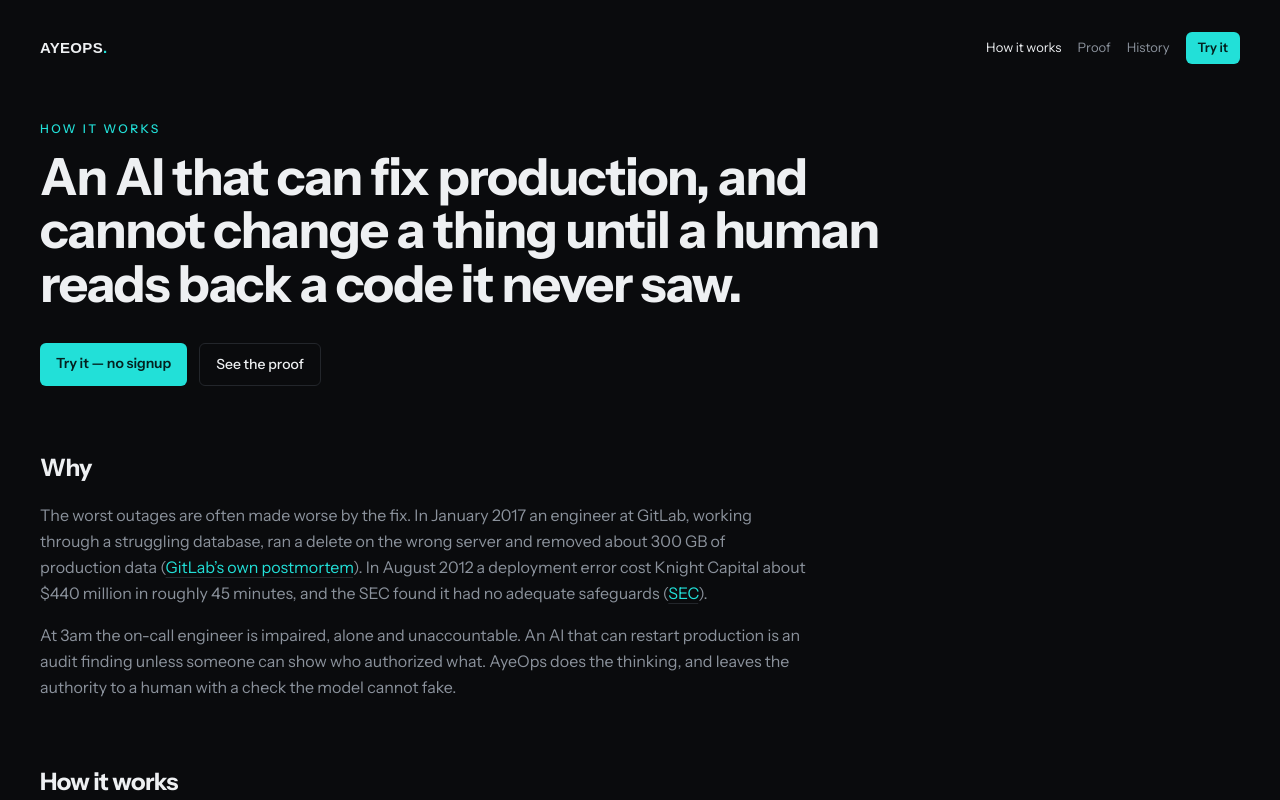
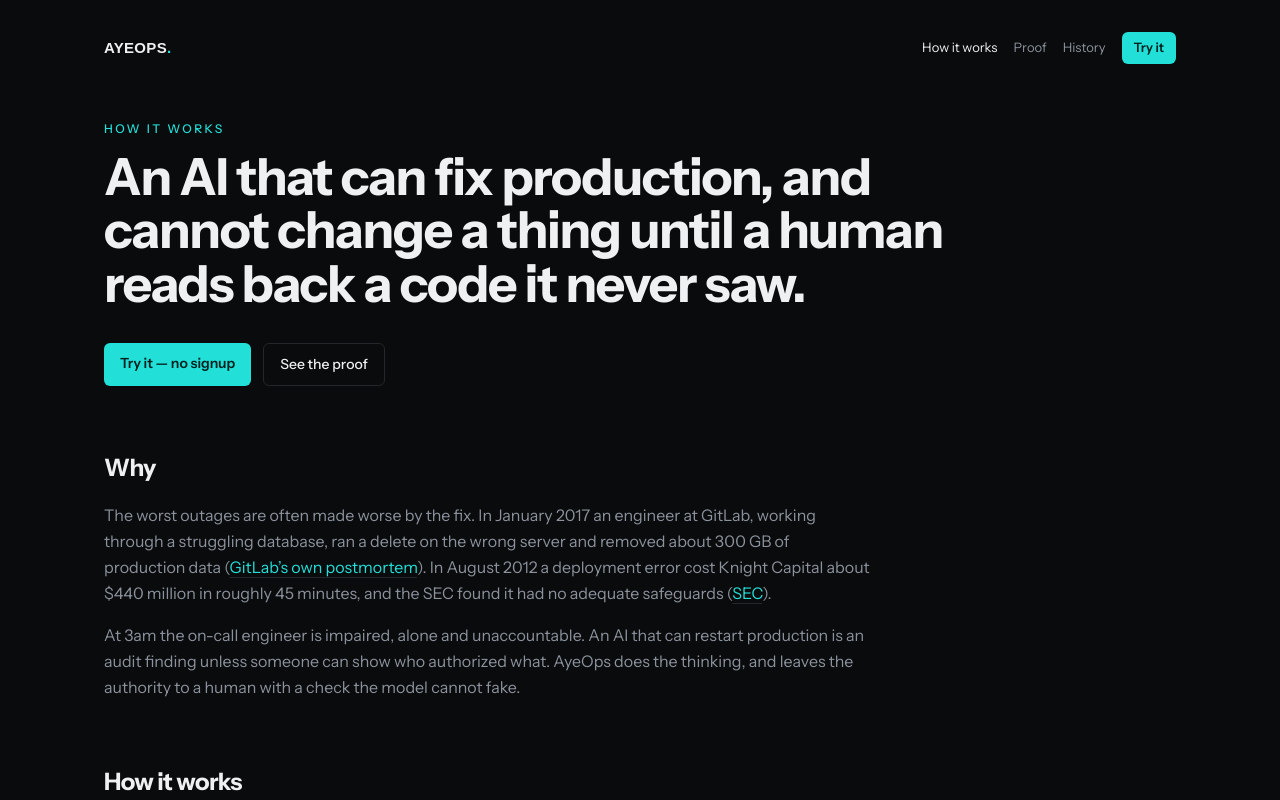
Before and after one commit to DevHusnainAi/ayeops, a Next.js app in the folder web/: page /how in a window 1280 px wide. Shown: the top 800 px of the page. Built offline with nearby package versions, Linux system fonts and the light colour scheme; a web font is replaced by a local one.

Commit message:
Start, How and Proof pages back to one shared width; only the dashboard is full width

```diff
--- a/web/app/page.tsx
+++ b/web/app/page.tsx
@@ -118,7 +118,7 @@ function Welcome({ onStart }: { onStart: (withMic: boolean, autopilot?: boolean,
             "radial-gradient(46rem 30rem at 8% 92%, color-mix(in oklab, var(--color-remediating) 8%, transparent), transparent 55%)",
         }}
       />
-      <div className="relative mx-auto flex min-h-dvh w-full flex-col px-6 py-8 lg:px-10">
+      <div className="relative mx-auto flex min-h-dvh mx-auto max-w-6xl flex-col px-6 py-8 lg:px-10">
         <header className="flex items-center justify-between gap-4">
           <span className="font-mono text-[15px] font-semibold tracking-[0.02em] uppercase">
             {BRAND}<span className="text-accent">.</span>
--- a/web/app/site.tsx
+++ b/web/app/site.tsx
@@ -8,7 +8,7 @@ export function SiteShell({ children, current }: { children: ReactNode; current:
   );
   return (
     <main className="min-h-dvh bg-board">
-      <div className="w-full px-6 py-8 lg:px-10">
+      <div className="mx-auto max-w-6xl px-6 py-8 lg:px-10">
         <header className="flex items-center justify-between gap-4">
           <a href="/" className="font-mono text-[15px] font-semibold tracking-[0.02em] uppercase">
             {BRAND}<span className="text-accent">.</span>
```
